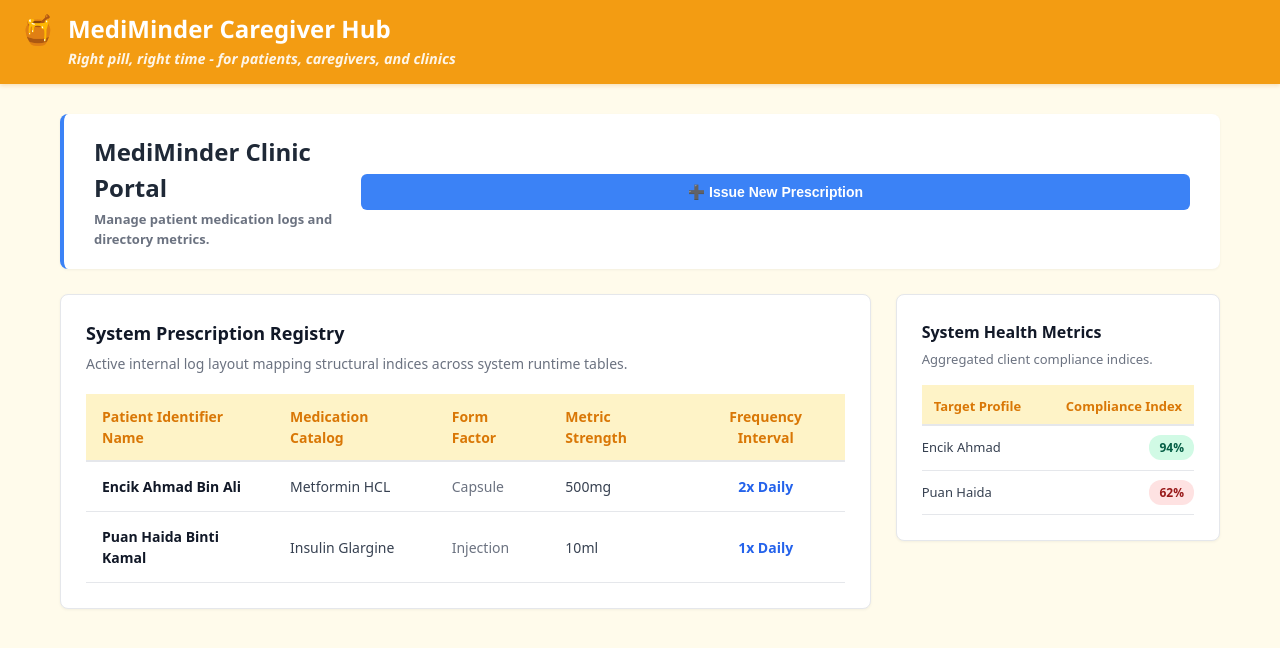
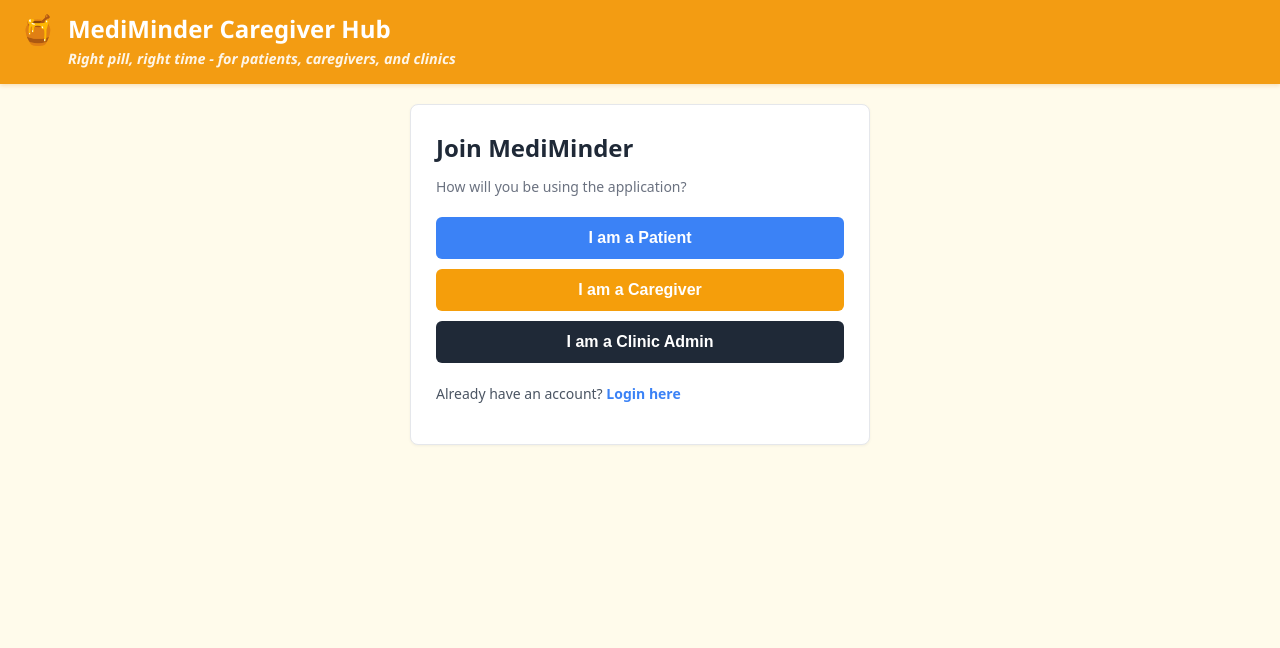
Before and after one commit to tirazman/SCSM2223-HONEYBUNCH-MEDIMINDER, a JavaScript app in the folder frontend/: page /register in a window 1280 px wide. Shown: the top 648 px of the page. Built offline with nearby package versions, Linux system fonts and the light colour scheme.

Commit message:
Corrected Register.vue

```diff
--- a/frontend/src/views/Register.vue
+++ b/frontend/src/views/Register.vue
@@ -1,202 +1,199 @@
 <template>
-  <div class="container" style="max-width: 1200px; margin: 30px auto; font-family: system-ui, -apple-system, sans-serif;">
+  <div class="container" style="max-width: 500px; margin: 20px auto; font-family: system-ui, -apple-system, sans-serif;">
 
-    <header style="background: #ffffff; padding: 20px 30px; border-radius: 8px; box-shadow: 0 1px 3px rgba(0,0,0,0.05); margin-bottom: 25px; display: flex; justify-content: space-between; align-items: center; border-left: 4px solid #3b82f6;">
-      <div>
-        <h1 style="margin: 0; font-size: 24px; color: #1f2937; font-weight: 700;">MediMinder Clinic Portal</h1>
-        <p style="margin: 4px 0 0 0; font-size: 13px; color: #6b7280;">Manage patient medication logs and directory metrics.</p>
+    <div v-if="currentView === 'role-view'" class="card" style="background: #ffffff; padding: 25px; border-radius: 8px; box-shadow: 0 1px 3px rgba(0,0,0,0.05); border: 1px solid #e5e7eb;">
+      <h2 style="margin: 0 0 10px 0; color: #1f2937;">Join MediMinder</h2>
+      <p style="margin: 0 0 20px 0; color: #6b7280; font-size: 14px;">How will you be using the application?</p>
+
+      <div class="button-group" style="display: flex; flex-direction: column; gap: 10px;">
+        <button @click="showForm('patient-view')" style="padding: 12px; font-weight: 600; background-color: #3b82f6; color: white; border: none; border-radius: 6px; cursor: pointer;">I am a Patient</button>
+        <button @click="showForm('caregiver-view')" style="padding: 12px; font-weight: 600; background-color: #f59e0b; color: white; border: none; border-radius: 6px; cursor: pointer;">I am a Caregiver</button>
+        <button @click="showForm('admin-view')" style="padding: 12px; font-weight: 600; background-color: #1f2937; color: white; border: none; border-radius: 6px; cursor: pointer;">I am a Clinic Admin</button>
+      </div>
+      <p style="margin-top: 20px; font-size: 14px; color: #4b5563;">Already have an account? <router-link to="/login" style="color: #3b82f6; text-decoration: none; font-weight: 600;">Login here</router-link></p>
+    </div>
+
+    <div v-if="currentView === 'patient-view'" class="card" style="background: #ffffff; padding: 25px; border-radius: 8px; box-shadow: 0 1px 3px rgba(0,0,0,0.05); border: 1px solid #e5e7eb;">
+      <h2 style="margin: 0 0 20px 0; color: #3b82f6;">Patient Registration</h2>
+
+      <form @submit.prevent="handleRegister('Patient')">
+        <div style="margin-bottom: 15px;">
+          <label style="display: block; font-size: 13px; font-weight: 600; margin-bottom: 6px;">Full Name</label>
+          <input v-model="fullName" type="text" placeholder="Enter your full name" style="width: 100%; padding: 10px; border: 1px solid #d1d5db; border-radius: 6px; box-sizing: border-box;">
+        </div>
+
+        <div style="margin-bottom: 15px;">
+          <label style="display: block; font-size: 13px; font-weight: 600; margin-bottom: 6px;">Email Address</label>
+          <input v-model="email" type="email" placeholder="Enter your email" style="width: 100%; padding: 10px; border: 1px solid #d1d5db; border-radius: 6px; box-sizing: border-box;">
+        </div>
+
+        <div style="margin-bottom: 15px;">
+          <label style="display: block; font-size: 13px; font-weight: 600; margin-bottom: 6px;">Password</label>
+          <input v-model="password" type="password" placeholder="Create a password" style="width: 100%; padding: 10px; border: 1px solid #d1d5db; border-radius: 6px; box-sizing: border-box;">
+        </div>
+
+        <div style="display: flex; align-items: center; gap: 8px; margin-bottom: 15px;">
+          <input type="checkbox" id="link-caregiver" v-model="linkCaregiver">
+          <label for="link-caregiver" style="margin: 0; font-size: 14px; font-weight: 600; color: #374151;">Link a Caregiver</label>
+        </div>
+
+        <div v-if="linkCaregiver" style="margin-bottom: 20px;">
+          <label style="display: block; font-size: 13px; font-weight: 600; margin-bottom: 6px;">Caregiver Email Address</label>
+          <input v-model="caregiverEmail" type="email" placeholder="Enter your caregiver's email" style="width: 100%; padding: 10px; border: 1px solid #d1d5db; border-radius: 6px; box-sizing: border-box;">
+        </div>
+
+        <button type="submit" style="width: 100%; padding: 12px; font-weight: 600; background-color: #3b82f6; color: white; border: none; border-radius: 6px; cursor: pointer;">Create Patient Account</button>
+      </form>
+
+      <p style="margin-top: 15px; font-size: 14px;"><a href="#" @click.prevent="showForm('role-view')" style="color: #4b5563; text-decoration: none;">&larr; Back to roles</a></p>
+    </div>
+
+    <div v-if="currentView === 'caregiver-view'" class="card" style="background: #ffffff; padding: 25px; border-radius: 8px; box-shadow: 0 1px 3px rgba(0,0,0,0.05); border: 1px solid #e5e7eb;">
+      <h2 style="margin: 0 0 20px 0; color: #f59e0b;">Caregiver Registration</h2>
+
+      <form @submit.prevent="handleRegister('Caregiver')">
+        <div style="margin-bottom: 15px;">
+          <label style="display: block; font-size: 13px; font-weight: 600; margin-bottom: 6px;">Full Name</label>
+          <input v-model="fullName" type="text" placeholder="Enter your full name" style="width: 100%; padding: 10px; border: 1px solid #d1d5db; border-radius: 6px; box-sizing: border-box;">
+        </div>
+        <div style="margin-bottom: 15px;">
+          <label style="display: block; font-size: 13px; font-weight: 600; margin-bottom: 6px;">Email Address</label>
+          <input v-model="email" type="email" placeholder="Enter your email" style="width: 100%; padding: 10px; border: 1px solid #d1d5db; border-radius: 6px; box-sizing: border-box;">
+        </div>
+        <div style="margin-bottom: 20px;">
+          <label style="display: block; font-size: 13px; font-weight: 600; margin-bottom: 6px;">Password</label>
+          <input v-model="password" type="password" placeholder="Create a password" style="width: 100%; padding: 10px; border: 1px solid #d1d5db; border-radius: 6px; box-sizing: border-box;">
+        </div>
+        <button type="submit" style="width: 100%; padding: 12px; font-weight: 600; background-color: #f59e0b; color: white; border: none; border-radius: 6px; cursor: pointer;">Create Caregiver Account</button>
+      </form>
+
+      <p style="margin-top: 15px; font-size: 14px;"><a href="#" @click.prevent="showForm('role-view')" style="color: #4b5563; text-decoration: none;">&larr; Back to roles</a></p>
+    </div>
+
+    <div v-if="currentView === 'admin-view'" class="card" style="background: #ffffff; padding: 25px; border-radius: 8px; box-shadow: 0 1px 3px rgba(0,0,0,0.05); border: 1px solid #e5e7eb;">
+      <h2 style="margin: 0 0 20px 0; color: #1f2937;">Admin Registration</h2>
+
+      <form @submit.prevent="handleRegister('Admin')">
+        <div style="margin-bottom: 15px;">
+          <label style="display: block; font-size: 13px; font-weight: 600; margin-bottom: 6px;">Admin Full Name</label>
+          <input v-model="fullName" type="text" placeholder="Enter your full name" style="width: 100%; padding: 10px; border: 1px solid #d1d5db; border-radius: 6px; box-sizing: border-box;">
+        </div>
+        <div style="margin-bottom: 15px;">
+          <label style="display: block; font-size: 13px; font-weight: 600; margin-bottom: 6px;">Clinic/Facility Name</label>
+          <input v-model="clinicName" type="text" placeholder="e.g., KPJ Medical Center" style="width: 100%; padding: 10px; border: 1px solid #d1d5db; border-radius: 6px; box-sizing: border-box;">
+        </div>
+        <div style="margin-bottom: 15px;">
+          <label style="display: block; font-size: 13px; font-weight: 600; margin-bottom: 6px;">Work Email</label>
+          <input v-model="email" type="email" placeholder="Enter your work email" style="width: 100%; padding: 10px; border: 1px solid #d1d5db; border-radius: 6px; box-sizing: border-box;">
+        </div>
+        <div style="margin-bottom: 20px;">
+          <label style="display: block; font-size: 13px; font-weight: 600; margin-bottom: 6px;">Password</label>
+          <input v-model="password" type="password" placeholder="Create a password" style="width: 100%; padding: 10px; border: 1px solid #d1d5db; border-radius: 6px; box-sizing: border-box;">
+        </div>
+        <button type="submit" style="width: 100%; padding: 12px; font-weight: 600; background-color: #1f2937; color: white; border: none; border-radius: 6px; cursor: pointer;">Create Admin Account</button>
+      </form>
+
+      <p style="margin-top: 15px; font-size: 14px;"><a href="#" @click.prevent="showForm('role-view')" style="color: #4b5563; text-decoration: none;">&larr; Back to roles</a></p>
+    </div>
+
+    <div v-if="currentView === 'confirm-view'" class="card" style="background: #ffffff; padding: 25px; border-radius: 8px; box-shadow: 0 4px 6px -1px rgba(0,0,0,0.05); border: 1px solid #e5e7eb; border-top: 4px solid #10b981;">
+      <h2 style="margin: 0 0 5px 0; color: #10b981;">✓ Registration Confirmed</h2>
+      <p style="margin: 0 0 20px 0; color: #6b7280; font-size: 14px;">Account successfully prepared for deployment.</p>
+
+      <div style="background-color: #f3f4f6; padding: 15px; border-radius: 6px; text-align: left; font-size: 14px; line-height: 1.6; margin-bottom: 20px; color: #374151;">
+        <div style="margin-bottom: 8px;"><strong>Assigned System Role:</strong> {{ registeredRole }}</div>
+        <div style="margin-bottom: 8px;"><strong>Registered Name:</strong> {{ confirmedData.name }}</div>
+        <div style="margin-bottom: 8px;"><strong>System Identity Email:</strong> {{ confirmedData.email }}</div>
+
+        <div v-if="registeredRole === 'Admin' && confirmedData.clinic">
+          <strong>Clinic Association:</strong> {{ confirmedData.clinic }}
+        </div>
+        <div v-if="registeredRole === 'Patient' && confirmedData.linkedEmail">
+          <strong>Linked Caregiver Email:</strong> {{ confirmedData.linkedEmail }}
+        </div>
       </div>
 
-      <button
-        @click="showForm = !showForm"
-        style="padding: 10px 20px; font-size: 14px; font-weight: 600; background-color: #3b82f6; color: white; border: none; border-radius: 6px; cursor: pointer; transition: background 0.2s;"
-        onmouseover="this.style.backgroundColor='#2563eb'"
-        onmouseout="this.style.backgroundColor='#3b82f6'"
-      >
-        {{ showForm ? '✕ Close Form Panel' : '➕ Issue New Prescription' }}
+      <button @click="goToLogin" style="width: 100%; padding: 12px; font-weight: bold; background-color: #10b981; color: white; border: none; border-radius: 6px; cursor: pointer;">
+        Proceed to Secure Login Dashboard
       </button>
-    </header>
-
-    <div v-if="showForm" class="card" style="margin-bottom: 30px; background: #ffffff; padding: 25px; border-radius: 8px; box-shadow: 0 4px 6px -1px rgba(0,0,0,0.05), 0 2px 4px -1px rgba(0,0,0,0.06); border: 1px solid #e5e7eb;">
-      <h2 style="margin: 0 0 8px 0; font-size: 18px; color: #111827;">Write New Patient Prescription</h2>
-      <p style="margin: 0 0 20px 0; font-size: 14px; color: #6b7280;">Compile validated medication records directly into the patient logging stream.</p>
-
-      <form @submit.prevent="handlePrescriptionSubmit">
-        <div style="display: grid; grid-template-columns: 1fr 1fr; gap: 20px; margin-bottom: 15px;">
-          <div>
-            <label style="display: block; font-size: 13px; font-weight: 600; color: #374151; margin-bottom: 6px;">Target Patient Profile</label>
-            <select v-model="patientProfile" style="width: 100%; padding: 10px; border: 1px solid #d1d5db; border-radius: 6px; font-size: 14px; background-color: #f9fafb;">
-              <option value="">-- Select Patient Profile Record --</option>
-              <option value="Encik Ahmad Bin Ali">Encik Ahmad Bin Ali (ahmad58@gmail.com)</option>
-              <option value="Puan Haida Binti Kamal">Puan Haida Binti Kamal (haidakamal@gmail.com)</option>
-            </select>
-          </div>
-
-          <div>
-            <label style="display: block; font-size: 13px; font-weight: 600; color: #374151; margin-bottom: 6px;">Medication Catalog Item</label>
-            <input type="text" v-model="medName" placeholder="e.g., Metformin HCL" style="width: 100%; padding: 10px; border: 1px solid #d1d5db; border-radius: 6px; font-size: 14px; background-color: #f9fafb;">
-          </div>
-        </div>
-
-        <div style="display: grid; grid-template-columns: 1fr 1fr 1fr; gap: 20px; margin-bottom: 20px;">
-          <div>
-            <label style="display: block; font-size: 13px; font-weight: 600; color: #374151; margin-bottom: 6px;">Physical Medicine Form</label>
-            <select v-model="medForm" style="width: 100%; padding: 10px; border: 1px solid #d1d5db; border-radius: 6px; font-size: 14px; background-color: #f9fafb;">
-              <option value="Tablet">Tablet</option>
-              <option value="Capsule">Capsule</option>
-              <option value="Syrup">Syrup</option>
-              <option value="Injection">Injection</option>
-            </select>
-          </div>
-
-          <div>
-            <label style="display: block; font-size: 13px; font-weight: 600; color: #374151; margin-bottom: 6px;">Strength Metric</label>
-            <input type="text" v-model="strength" placeholder="e.g., 500mg" style="width: 100%; padding: 10px; border: 1px solid #d1d5db; border-radius: 6px; font-size: 14px; background-color: #f9fafb;">
-          </div>
-
-          <div>
-            <label style="display: block; font-size: 13px; font-weight: 600; color: #374151; margin-bottom: 6px;">Schedule Frequency (Doses/Day)</label>
-            <input type="text" v-model="frequency" placeholder="e.g., 2" style="width: 100%; padding: 10px; border: 1px solid #d1d5db; border-radius: 6px; font-size: 14px; background-color: #f9fafb;">
-          </div>
-        </div>
-
-        <button type="submit" style="width: 100%; padding: 12px; font-size: 14px; font-weight: 600; background-color: #10b981; color: white; border: none; border-radius: 6px; cursor: pointer; transition: background 0.2s;"
-          onmouseover="this.style.backgroundColor='#059669'"
-          onmouseout="this.style.backgroundColor='#10b981'">
-          Commit & Append Database Record
-        </button>
-      </form>
     </div>
 
-    <div style="display: grid; grid-template-columns: 2.5fr 1fr; gap: 25px; align-items: start;">
-
-      <div style="background: #ffffff; padding: 25px; border-radius: 8px; box-shadow: 0 1px 3px rgba(0,0,0,0.05); border: 1px solid #e5e7eb;">
-        <h2 style="margin: 0 0 6px 0; font-size: 18px; color: #111827;">System Prescription Registry</h2>
-        <p style="margin: 0 0 20px 0; font-size: 14px; color: #6b7280;">Active internal log layout mapping structural indices across system runtime tables.</p>
-
-        <table style="width: 100%; border-collapse: collapse; font-size: 14px; text-align: left;">
-          <thead>
-            <tr style="background-color: #f9fafb; border-bottom: 2px solid #e5e7eb; color: #4b5563; font-weight: 600;">
-              <th style="padding: 12px 16px;">Patient Identifier Name</th>
-              <th style="padding: 12px 16px;">Medication Catalog</th>
-              <th style="padding: 12px 16px;">Form Factor</th>
-              <th style="padding: 12px 16px;">Metric Strength</th>
-              <th style="padding: 12px 16px; text-align: center;">Frequency Interval</th>
-            </tr>
-          </thead>
-          <tbody>
-            <tr v-if="prescriptions.length === 0">
-              <td colspan="5" style="padding: 30px; text-align: center; color: #9ca3af; font-style: italic; background-color: #fdfdfd;">
-                No structural records found in the current system layer context.
-              </td>
-            </tr>
-            <tr v-for="(presc, index) in prescriptions" :key="index" style="border-bottom: 1px solid #f3f4f6; color: #374151;"
-                onmouseover="this.style.backgroundColor='#f9fafb'"
-                onmouseout="this.style.backgroundColor='transparent'">
-              <td style="padding: 14px 16px; font-weight: 600; color: #111827;">{{ presc.patient }}</td>
-              <td style="padding: 14px 16px;">{{ presc.name }}</td>
-              <td style="padding: 14px 16px; color: #6b7280;">{{ presc.form }}</td>
-              <td style="padding: 14px 16px; font-variant-numeric: tabular-nums;">{{ presc.strength }}</td>
-              <td style="padding: 14px 16px; text-align: center; font-weight: bold; color: #2563eb;">{{ presc.frequency }}x Daily</td>
-            </tr>
-          </tbody>
-        </table>
-      </div>
-
-      <div style="background: #ffffff; padding: 25px; border-radius: 8px; box-shadow: 0 1px 3px rgba(0,0,0,0.05); border: 1px solid #e5e7eb;">
-        <h2 style="margin: 0 0 6px 0; font-size: 16px; color: #111827;">System Health Metrics</h2>
-        <p style="margin: 0 0 15px 0; font-size: 13px; color: #6b7280;">Aggregated client compliance indices.</p>
-
-        <div v-if="isLoading" style="padding: 15px 0; font-size: 13px; font-style: italic; color: #9ca3af; text-align: center;">
-          Syncing directory state modules...
-        </div>
-
-        <table v-else style="font-size: 13px; width: 100%; border-collapse: collapse;">
-          <thead>
-            <tr style="border-bottom: 2px solid #e5e7eb; color: #4b5563; font-weight: 600; text-align: left;">
-              <th style="padding-bottom: 8px;">Target Profile</th>
-              <th style="padding-bottom: 8px; text-align: right;">Compliance Index</th>
-            </tr>
-          </thead>
-          <tbody>
-            <tr style="border-bottom: 1px solid #f3f4f6;">
-              <td style="padding: 12px 0; color: #374151; font-weight: 500;">Encik Ahmad</td>
-              <td style="padding: 12px 0; text-align: right;">
-                <strong style="color: #065f46; background: #d1fae5; padding: 4px 10px; border-radius: 12px; font-size: 12px;">94%</strong>
-              </td>
-            </tr>
-            <tr>
-              <td style="padding: 12px 0; color: #374151; font-weight: 500;">Puan Haida</td>
-              <td style="padding: 12px 0; text-align: right;">
-                <strong style="color: #991b1b; background: #fee2e2; padding: 4px 10px; border-radius: 12px; font-size: 12px;">62%</strong>
-              </td>
-            </tr>
-          </tbody>
-        </table>
-      </div>
-
-    </div>
   </div>
 </template>
 
 <script setup>
-import { ref, onMounted } from 'vue'
+import { ref } from 'vue'
+import { useRouter } from 'vue-router'
 
-// Interface display control flags
-const showForm = ref(false)
+const router = useRouter()
 
-// Input text bounding parameters
-const patientProfile = ref('')
-const medName = ref('')
-const medForm = ref('Tablet')
-const strength = ref('')
-const frequency = ref('')
+// View State Controller
+const currentView = ref('role-view')
 
-// Pre-populated structured arrays mimicking active SQL table row outputs
-const prescriptions = ref([
-  { patient: 'Encik Ahmad Bin Ali', name: 'Metformin HCL', form: 'Capsule', strength: '500mg', frequency: '2' },
-  { patient: 'Puan Haida Binti Kamal', name: 'Insulin Glargine', form: 'Injection', strength: '10ml', frequency: '1' }
-])
-const isLoading = ref(true)
+// Form Data Refs
+const fullName = ref('')
+const email = ref('')
+const password = ref('')
+const clinicName = ref('')
+const linkCaregiver = ref(false)
+const caregiverEmail = ref('')
 
-onMounted(() => {
-  setTimeout(() => {
-    isLoading.value = false
-  }, 500)
+// Summary Retention Refs
+const registeredRole = ref('')
+const confirmedData = ref({
+  name: '',
+  email: '',
+  clinic: '',
+  linkedEmail: ''
 })
 
-function handlePrescriptionSubmit() {
-  // 1. Mandatory data field integrity assertion
-  if (!patientProfile.value || !medName.value || !strength.value || !frequency.value) {
-    alert('🚨 Validation Alert: Please fill out all fields before committing to the database layout!')
+// Navigate between forms and clear inputs
+function showForm(viewId) {
+  currentView.value = viewId
+
+  fullName.value = ''
+  email.value = ''
+  password.value = ''
+  clinicName.value = ''
+  linkCaregiver.value = false
+  caregiverEmail.value = ''
+}
+
+// Unified Registration Handler
+function handleRegister(role) {
+  // Base Validation
+  if (!fullName.value || !email.value || !password.value) {
+    alert('🚨 Security Validation Error: All standard fields are strictly required before submitting records!')
     return
   }
 
-  // 2. Numerical evaluation constraint rule
-  if (isNaN(frequency.value)) {
-    alert('🚨 Data Integrity Error: Frequency value must be a valid number entry!')
+  // Admin Specific Validation
+  if (role === 'Admin' && !clinicName.value) {
+    alert('🚨 Validation Error: Clinic/Facility name is required for Admin registration.')
     return
   }
 
-  // Push new state object parameters into array schema
-  prescriptions.value.push({
-    patient: patientProfile.value,
-    name: medName.value,
-    form: medForm.value,
-    strength: strength.value,
-    frequency: frequency.value
-  })
+  // Patient + Linked Caregiver Validation
+  if (role === 'Patient' && linkCaregiver.value && !caregiverEmail.value) {
+    alert('🚨 Validation Error: Please provide the caregiver email address to establish the link.')
+    return
+  }
 
-  alert(`✓ Success! Prescription for "${medName.value}" is structured safely and appended to the tracking table.`)
+  // Preserve state snapshots before wiping inputs
+  registeredRole.value = role
+  confirmedData.value = {
+    name: fullName.value,
+    email: email.value,
+    clinic: clinicName.value,
+    linkedEmail: caregiverEmail.value
+  }
 
-  // Flush states instantly to reset system views
-  patientProfile.value = ''
-  medName.value = ''
-  medForm.value = 'Tablet'
-  strength.value = ''
-  frequency.value = ''
+  // Transition to confirmation text box summary view
+  currentView.value = 'confirm-view'
+}
 
-  // Minimize input drawer console panel upon completion
-  showForm.value = false
+// Securely route back to the Login Dashboard route endpoint
+function goToLogin() {
+  router.push('/login')
 }
 </script>
```
